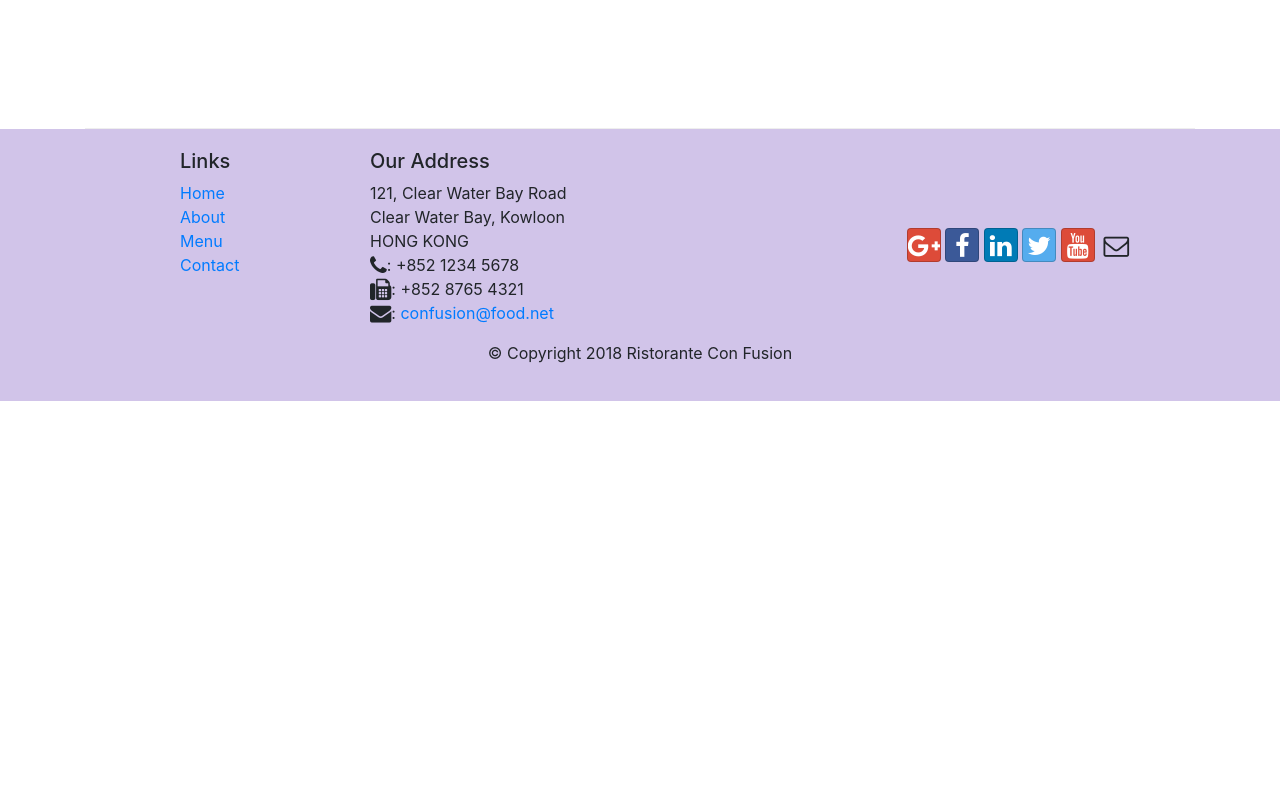
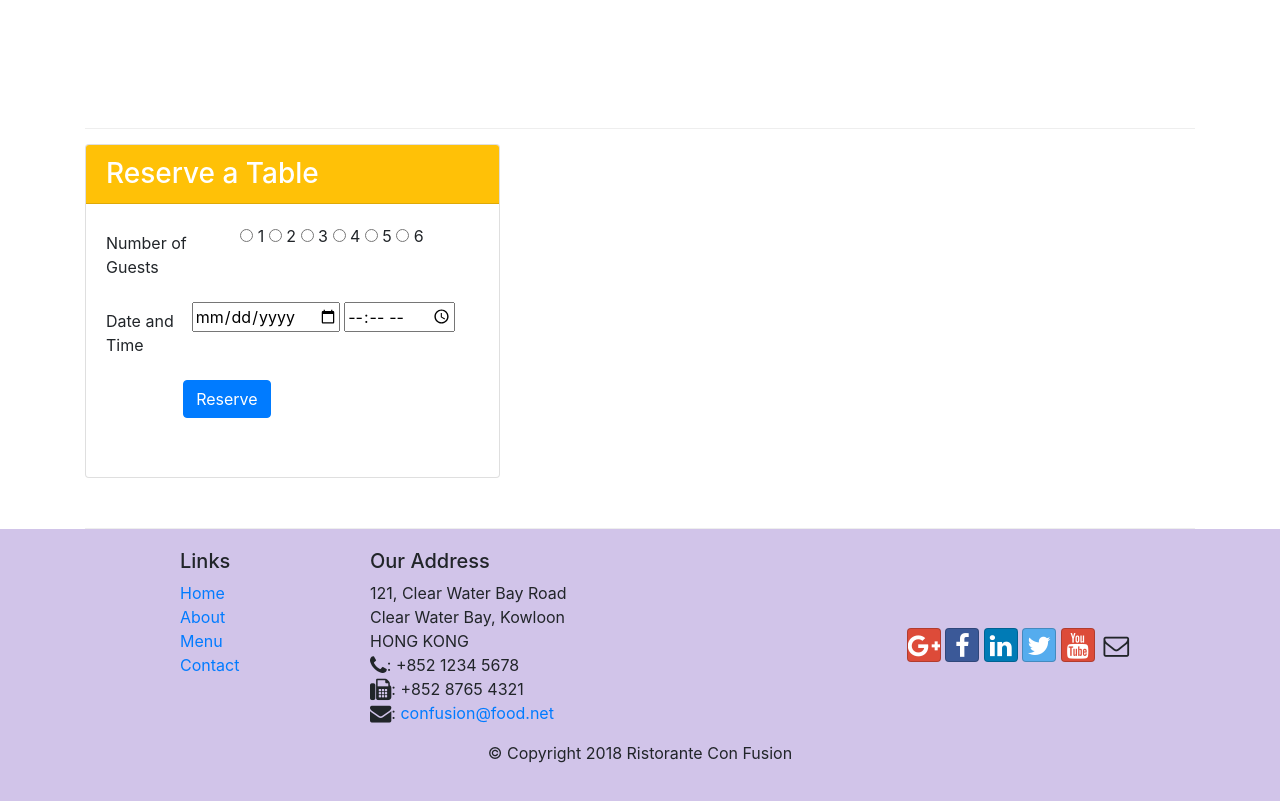
Before and after one commit to KorNito/front-end-web-ui-frameworks-and-tools-bootstrap-4, a website: page index.html in a window 1280 px wide. Shown: the part 1405-2206 px from the top of the page. Before the commit the page ends 1806 px from the top, so only its background shows below. Drawn offline with nearby package versions, Linux system fonts and the light colour scheme.

Commit message:
Added table reservation form

```diff
--- a/index.html
+++ b/index.html
@@ -94,8 +94,41 @@
             </div>
         </div>
 
-        <div>
-
+        <div class="row row-content">
+            <div class="card">
+                <h3 class="card-header bg-warning text-white">Reserve a Table</h3>
+                <div class="card-body">
+                    <form>
+                        <div class="form-group row">
+                            <label class="col-md-4 col-form-label">Number of Guests</label>
+                            <div class="col-md-8">
+                                <input type="radio" name="number-of-guests" value="1">
+                                <label for="1">1</label>
+                                <input type="radio" name="number-of-guests" value="2">
+                                <label for="2">2</label>
+                                <input type="radio" name="number-of-guests" value="3">
+                                <label for="3">3</label>
+                                <input type="radio" name="number-of-guests" value="4">
+                                <label for="4">4</label>
+                                <input type="radio" name="number-of-guests" value="5">
+                                <label for="5">5</label>
+                                <input type="radio" name="number-of-guests" value="6">
+                                <label for="6">6</label>
+                            </div>
+                        </div>
+                        <div class="form-group row">
+                            <label class="col-md-3 col-form-label">Date and Time</label>
+                            <div>
+                                <input type="date" name="date-and-time" placeholder="Date">
+                                <input type="time" name="date-and-time" placeholder="Time">
+                            </div>
+                        </div>
+                        <div class="form-group row offset-md-2 col-md-10">
+                            <button type="submit" class="btn btn-primary">Reserve</button>
+                        </div>
+                    </form>
+                </div>
+            </div>
         </div>
     </div>
 
```
